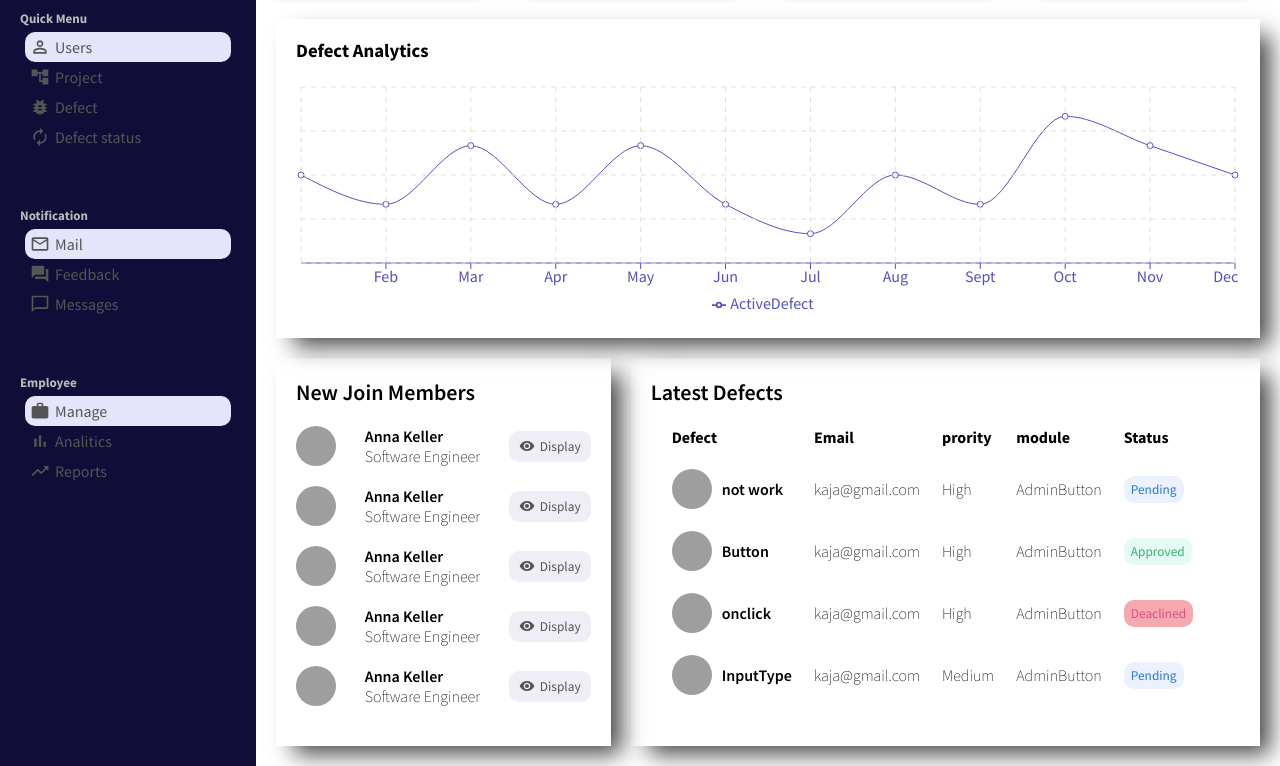
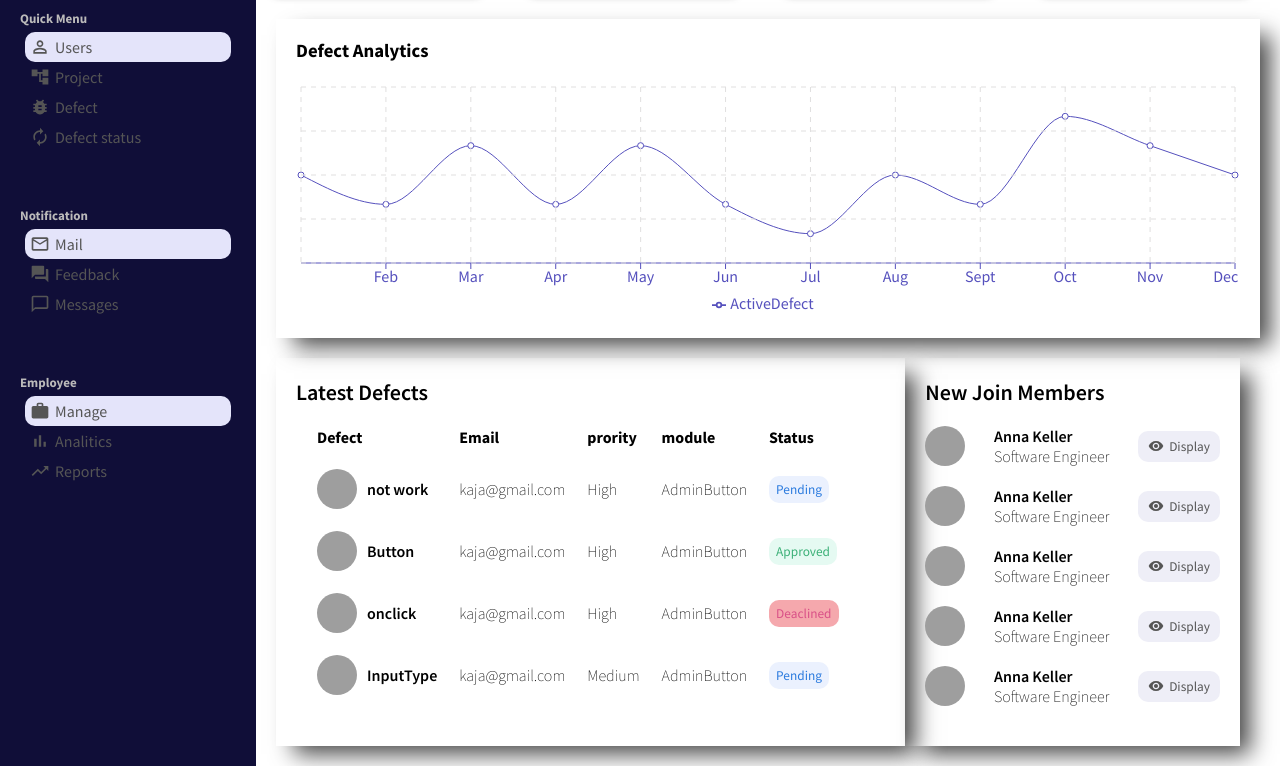
Before and after one commit to Kajanthuka/DefectTrackerFrontend, a React (Create React App) app: page / in a window 1280 px wide. Shown: the part 249-1015 px from the top of the page. Built offline with nearby package versions, Linux system fonts and the light colour scheme; grey boxes are pictures that could not be loaded.

Commit message:
path change

```diff
--- a/src/App.js
+++ b/src/App.js
@@ -1,6 +1,6 @@
 import Sidebar from "./components/sidebar/Sidebar";
 import Topbar from "./components/topbar/Topbar";
-import Home from "./pages/Home";
+import Home from "./pages/home/Home"
 import "./app.css"
 
 function App() {
--- /dev/null
+++ b/src/pages/home/Home.jsx
@@ -0,0 +1,23 @@
+import React from 'react'
+import FeaturedInfo from '../../components/featuredInfo/FeaturedInfo';
+import Chart from '../../components/charts/Chart';
+import "./home.css";
+import {userData} from "../../dummyData";
+import WidgetSm from '../../components/widgetLg/WidgetLg';
+import WidgetLg from '../../components/widgetSm/WidgetSm';
+
+
+
+export default function Home() {
+  return (
+    <div className='home'>
+        <FeaturedInfo/>
+        <Chart data={userData} title="Defect Analytics" grid dataKey="ActiveDefect"/>
+        <div className="homeWidget">
+          <WidgetSm/>
+          <WidgetLg/>
+
+        </div>
+    </div>
+  )
+}
```
